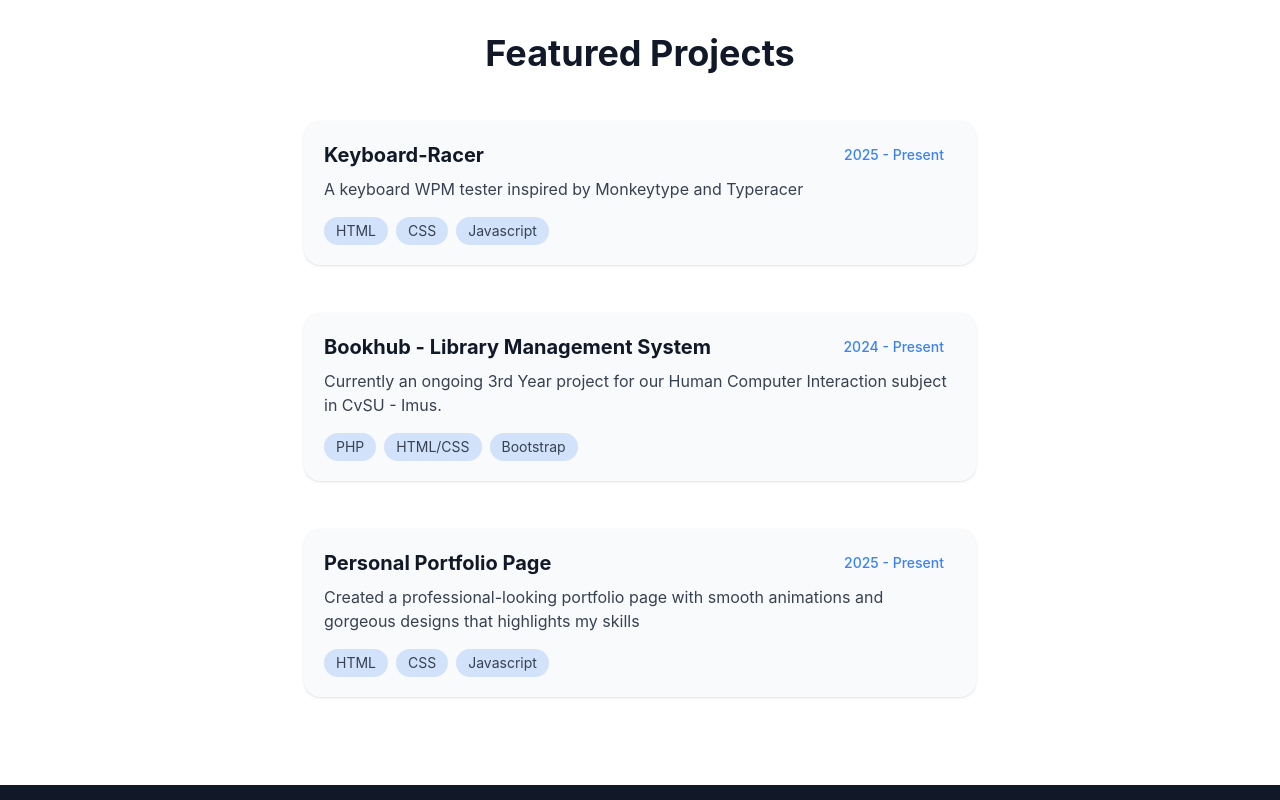
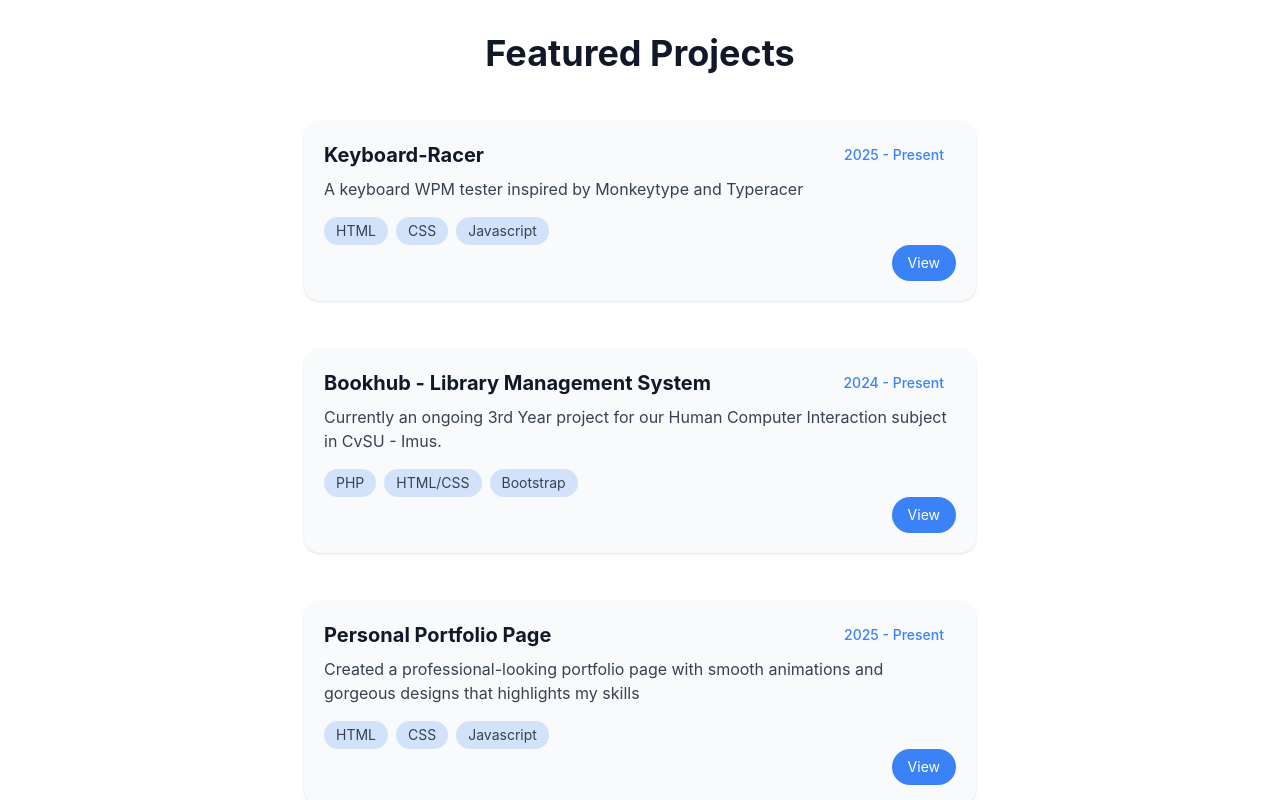
Before and after one commit to Odnid/Team-Portfolio-BHSF-Generation-of-Miracles, a React (Vite) app in the folder react-team-portfolio/: page /team/d-dominguez in a window 1280 px wide. Shown: the part 1540-2340 px from the top of the page. Built offline with nearby package versions, Linux system fonts and the light colour scheme.

Commit message:
Modified projects area, added view button and links.

```diff
--- a/react-team-portfolio/src/components/TeamMemberDetail.jsx
+++ b/react-team-portfolio/src/components/TeamMemberDetail.jsx
@@ -291,6 +291,18 @@ const TeamMemberDetail = ({ name, role, description, image, skills, projects, so
                         </span>
                       ))}
                     </div>
+                    {project.link && (
+                  <div className="text-right">
+                    <a
+                      href={project.link}
+                      target="_blank"
+                      rel="noopener noreferrer"
+                      className="inline-block bg-primary-500 hover:bg-primary-600 text-white px-4 py-2 rounded-full text-sm transition"
+                    >
+                      View
+                    </a>
+                  </div>
+                )}
                   </div>
                 ))}
               </div>
--- a/react-team-portfolio/src/data/teamData.js
+++ b/react-team-portfolio/src/data/teamData.js
@@ -32,19 +32,22 @@ const teamData = [
         title: 'Keyboard-Racer',
         description: 'A keyboard WPM tester inspired by Monkeytype and Typeracer',
         technologies: ['HTML', 'CSS', 'Javascript'],
-        date: '2025 - Present'
+        date: '2025 - Present',
+        link: 'https://keyboard-racer.vercel.app'
       },
       {
         title: 'Bookhub - Library Management System',
         description: 'Currently an ongoing 3rd Year project for our Human Computer Interaction subject in CvSU - Imus.',
         date: '2024 - Present',
-        technologies: ['PHP', 'HTML/CSS', 'Bootstrap']
+        technologies: ['PHP', 'HTML/CSS', 'Bootstrap'],
+        link: 'https://bookhub-reimagined.vercel.app'
       },
       {
         title: 'Personal Portfolio Page',
         description: 'Created a professional-looking portfolio page with smooth animations and gorgeous designs that highlights my skills',
         technologies: ['HTML', 'CSS', 'Javascript'],
-        date: '2025 - Present'
+        date: '2025 - Present',
+        link: 'https://dominguez-professional-portfolio-zeta-lovat.vercel.app'
       }
     ]
   },
@@ -77,7 +80,8 @@ const teamData = [
         title: 'Bookhub - Library Management System',
         description: 'Currently an ongoing 3rd Year project for our Human Computer Interaction subject in CvSU - Imus.',
         date: '2024 - Present',
-        technologies: ['PHP', 'HTML/CSS', 'Bootstrap']
+        technologies: ['PHP', 'HTML/CSS', 'Bootstrap'],
+        link: 'https://bookhub-reimagined.vercel.app'
       }
     ]
   },
@@ -109,13 +113,15 @@ const teamData = [
         title: 'Theretalk',
         description: 'Backend Developer of a mental health project during SHS years',
         date: '2021 - 2022',
-        technologies: ['PHP', 'HTML/CSS']
+        technologies: ['PHP', 'HTML/CSS'],
+        link: 'https://theretalk-r-a9s-projects.vercel.app'
       },
       {
         title: 'Bookhub - Library Management System',
         description: 'Currently an ongoing 3rd Year project for our Human Computer Interaction subject in CvSU - Imus.',
         date: '2024 - Present',
-        technologies: ['PHP', 'HTML/CSS', 'Bootstrap']
+        technologies: ['PHP', 'HTML/CSS', 'Bootstrap'],
+        link: 'https://bookhub-reimagined.vercel.app'
       }
     ]
   },
@@ -147,13 +153,15 @@ const teamData = [
         title: 'Social Media Dashboard',
         description: 'Created an interactive dashboard for social media management and analytics.',
         technologies: ['React', 'Redux', 'Chart.js'],
-        date: '2024 - 2025'
+        date: '2024 - 2025',
+        link: 'https://example.com/social-media-dashboard'
       },
       {
         title: 'Bookhub - Library Management System',
         description: 'Currently an ongoing 3rd Year project for our Human Computer Interaction subject in CvSU - Imus.',
         date: '2024 - Present',
-        technologies: ['PHP', 'HTML/CSS', 'Bootstrap']
+        technologies: ['PHP', 'HTML/CSS', 'Bootstrap'],
+        link: 'https://bookhub-reimagined.vercel.app'
       }
     ]
   },
@@ -186,13 +194,15 @@ const teamData = [
         title: 'Automated Deployment System',
         description: 'Implemented a fully automated deployment system reducing deployment time by 70%.',
         technologies: ['Jenkins', 'Docker', 'Kubernetes'],
-        date: '2024 - 2025'
+        date: '2024 - 2025',
+        link: 'https://example.com/automated-deployment-system'
       },
       {
         title: 'Bookhub - Library Management System',
         description: 'Currently an ongoing 3rd Year project for our Human Computer Interaction subject in CvSU - Imus.',
         date: '2024 - Present',
-        technologies: ['PHP', 'HTML/CSS', 'Bootstrap']
+        technologies: ['PHP', 'HTML/CSS', 'Bootstrap'],
+        link: 'https://bookhub-reimagined.vercel.app'
       }
     ]
   }
```
